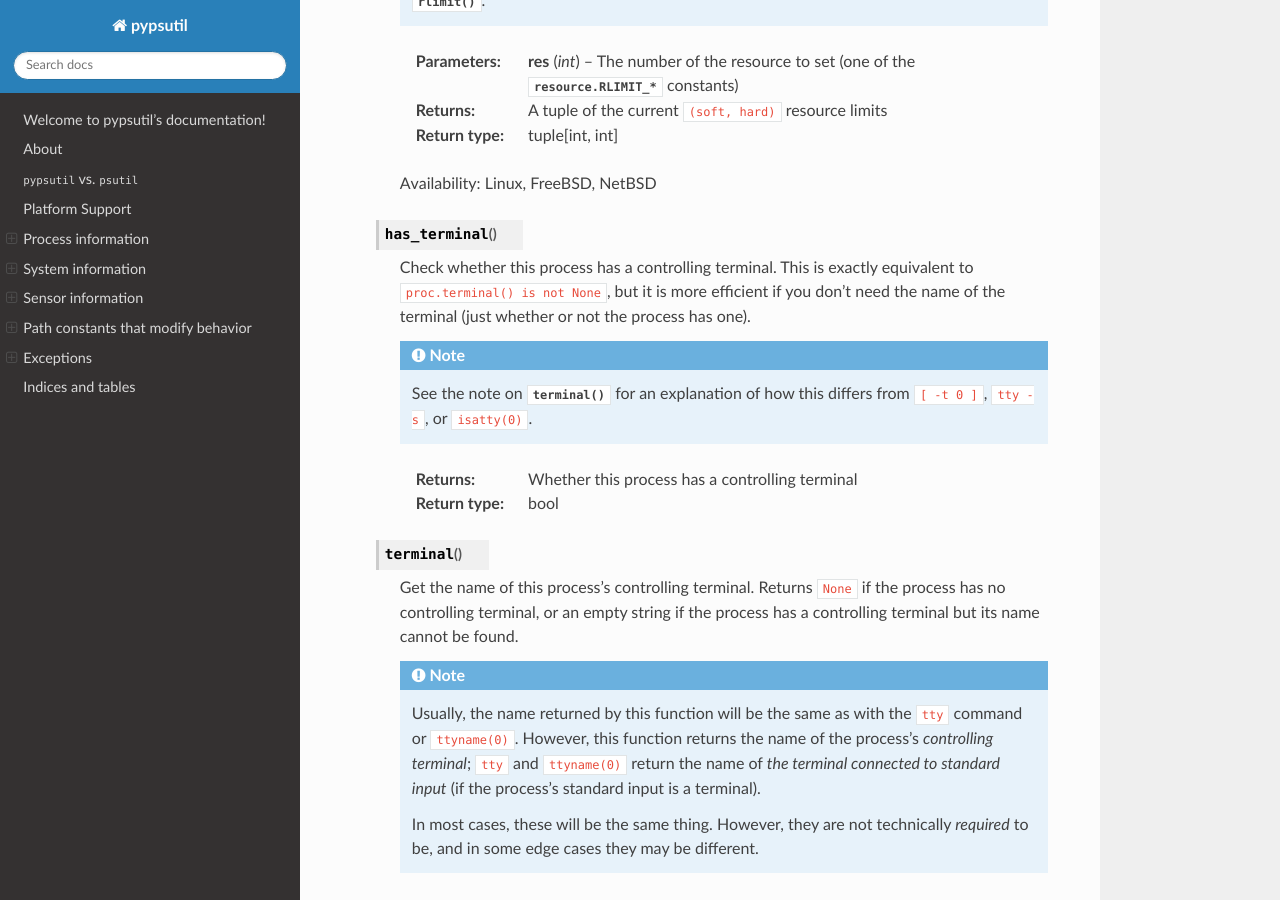
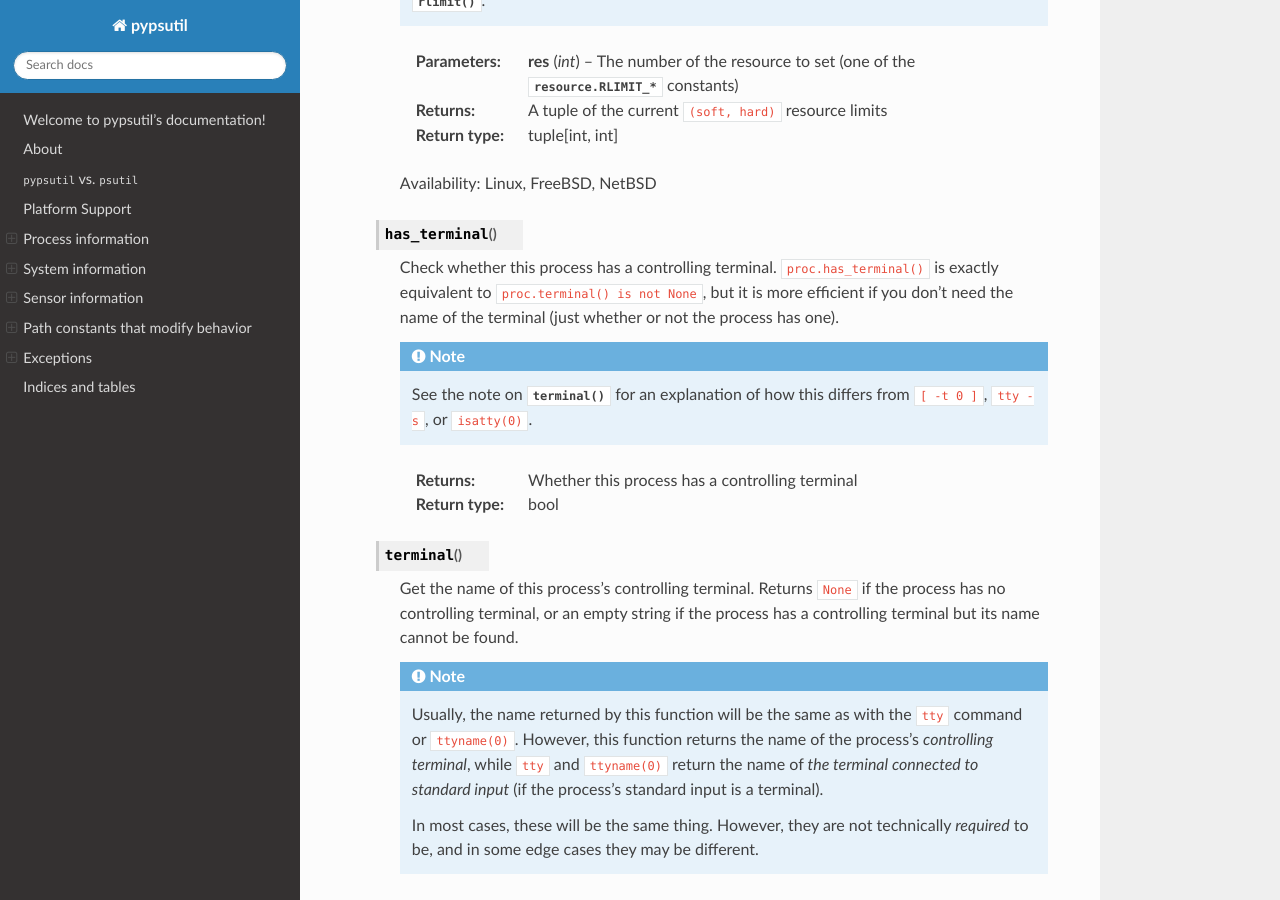
Before and after one commit to cptpcrd/pypsutil, a Sphinx documentation site: the page built from docs/index.rst, in a window 1280 px wide and 900 px high, scrolled down 10806 px. Built offline with Sphinx 7.4.7 and the Read the Docs theme 2.0.0, drawn with Linux system fonts in a browser that asks for light colours.

Commit message:
doc: clarify has_terminal()/terminal() docs

```diff
--- a/docs/index.rst
+++ b/docs/index.rst
@@ -513,9 +513,9 @@ Process information
 
    .. py:method:: has_terminal()
 
-      Check whether this process has a controlling terminal. This is exactly equivalent to
-      ``proc.terminal() is not None``, but it is more efficient if you don't need the name of the
-      terminal (just whether or not the process has one).
+      Check whether this process has a controlling terminal. ``proc.has_terminal()`` is exactly
+      equivalent to ``proc.terminal() is not None``, but it is more efficient if you don't need the
+      name of the terminal (just whether or not the process has one).
 
       .. note::
           See the note on :py:meth:`terminal()` for an explanation of how this differs from
@@ -533,8 +533,8 @@ Process information
       .. note::
           Usually, the name returned by this function will be the same as with the ``tty`` command
           or ``ttyname(0)``. However, this function returns the name of the process's *controlling
-          terminal*; ``tty`` and ``ttyname(0)`` return the name of *the terminal connected to standard
-          input* (if the process's standard input is a terminal).
+          terminal*, while ``tty`` and ``ttyname(0)`` return the name of *the terminal connected to
+          standard input* (if the process's standard input is a terminal).
 
           In most cases, these will be the same thing. However, they are not technically *required*
           to be, and in some edge cases they may be different.
```
